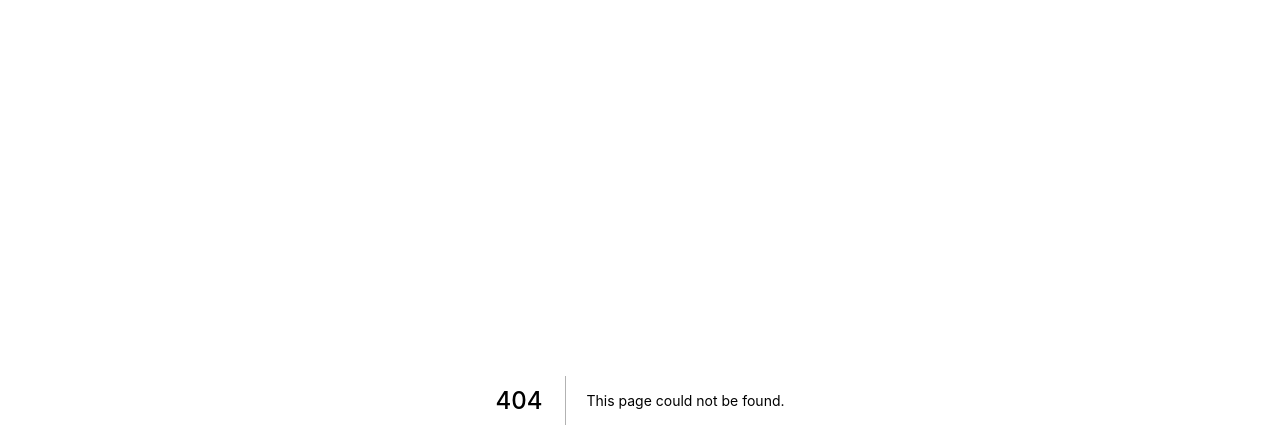
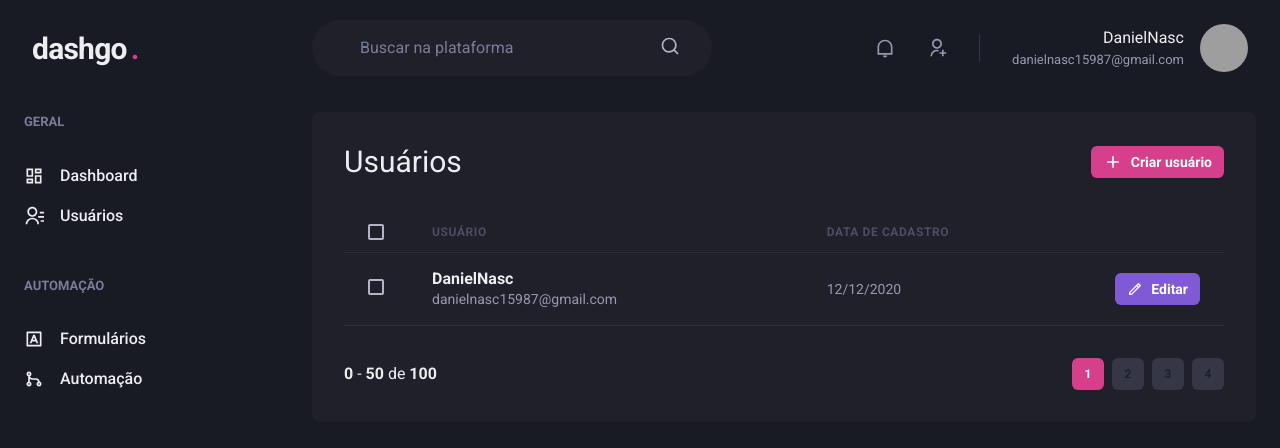
Before and after one commit to DanielNasc/dashgo, a Next.js app: page /users in a window 1280 px wide. Before the commit this address had no page. Shown: the top 448 px of the page. Built offline with nearby package versions, Linux system fonts and the light colour scheme; grey boxes are pictures that could not be loaded.

Commit message:
Controle de usuarios

```diff
--- a/src/components/Form/Input.tsx
+++ b/src/components/Form/Input.tsx
@@ -18,7 +18,6 @@
       <ChakraInput
         name={name}
         id={name}
-        placeholder="Email"
         focusBorderColor="pink.500"
         bgColor="gray.900"
         variant="filled"
--- /dev/null
+++ b/src/components/Pagination.tsx
@@ -0,0 +1,59 @@
+import { Box, Button, HStack } from "@chakra-ui/react";
+
+export function Pagination() {
+  return (
+    <HStack spacing="6" mt="8" justify="space-between" align="center">
+      <Box>
+        <strong>0</strong> - <strong>50</strong> de <strong>100</strong>
+      </Box>
+      <HStack spacing="2">
+        <Button
+          size="sm"
+          fontSize="xs"
+          w="4"
+          colorScheme="pink"
+          disabled
+          _disabled={{
+            bgColor: "pink.500",
+            cursor: "default",
+          }}
+        >
+          1
+        </Button>
+        <Button
+          size="sm"
+          fontSize="xs"
+          w="4"
+          bgColor="gray.700"
+          _hover={{
+            bgColor: "gray.500",
+          }}
+        >
+          2
+        </Button>
+        <Button
+          size="sm"
+          fontSize="xs"
+          w="4"
+          bgColor="gray.700"
+          _hover={{
+            bgColor: "gray.500",
+          }}
+        >
+          3
+        </Button>
+        <Button
+          size="sm"
+          fontSize="xs"
+          w="4"
+          bgColor="gray.700"
+          _hover={{
+            bgColor: "gray.500",
+          }}
+        >
+          4
+        </Button>
+      </HStack>
+    </HStack>
+  );
+}
--- /dev/null
+++ b/src/pages/users/index.tsx
@@ -0,0 +1,96 @@
+import {
+  Box,
+  Button,
+  Checkbox,
+  Flex,
+  Heading,
+  Icon,
+  Table,
+  Tbody,
+  Td,
+  Text,
+  Th,
+  Thead,
+  Tr,
+} from "@chakra-ui/react";
+import { RiAddLine, RiPencilLine } from "react-icons/ri";
+
+import { Header } from "../../components/Header";
+import { Pagination } from "../../components/Pagination";
+import { Sidebar } from "../../components/Sidebar";
+
+export default function UserList() {
+  return (
+    <Box>
+      <Header />
+
+      <Flex w="100%" my="6" maxWidth={1480} mx="auto" px="6">
+        <Sidebar />
+
+        <Box flex="1" borderRadius={8} bg="gray.800" p="8">
+          <Flex mb="8" justify="space-between" align="center">
+            <Heading size="lg" fontWeight="normal">
+              Usuários
+            </Heading>
+
+            <Button
+              as="a"
+              size="sm"
+              fontSize="sm"
+              colorScheme="pink"
+              leftIcon={<Icon as={RiAddLine} fontSize="20" />}
+            >
+              Criar usuário
+            </Button>
+          </Flex>
+
+          <Table colorScheme="whiteAlpha">
+            <Thead>
+              <Tr>
+                <Th px="6" color="gray.300" width="8">
+                  <Checkbox colorScheme="pink" />
+                </Th>
+                <Th>Usuário</Th>
+                <Th>Data de cadastro</Th>
+                <Th w="8"></Th>
+              </Tr>
+            </Thead>
+            <Tbody>
+              <Tr>
+                <Td px="6">
+                  <Checkbox colorScheme="pink" />
+                </Td>
+                <Td>
+                  <Box>
+                    <Text fontWeight="bold">DanielNasc</Text>
+                    <Text fontSize="sm" color="gray.300">
+                      danielnasc15987@gmail.com
+                    </Text>
+                  </Box>
+                </Td>
+                <Td>
+                  <Text fontSize="sm" color="gray.300">
+                    12/12/2020
+                  </Text>
+                </Td>
+                <Td>
+                  <Button
+                    as="a"
+                    size="sm"
+                    fontSize="sm"
+                    colorScheme="purple"
+                    leftIcon={<Icon as={RiPencilLine} fontSize="16" />}
+                  >
+                    Editar
+                  </Button>
+                </Td>
+              </Tr>
+            </Tbody>
+          </Table>
+
+          <Pagination />
+        </Box>
+      </Flex>
+    </Box>
+  );
+}
```
Also changed, not shown: src/pages/users/create.tsx (added, +56 -0 lines).
